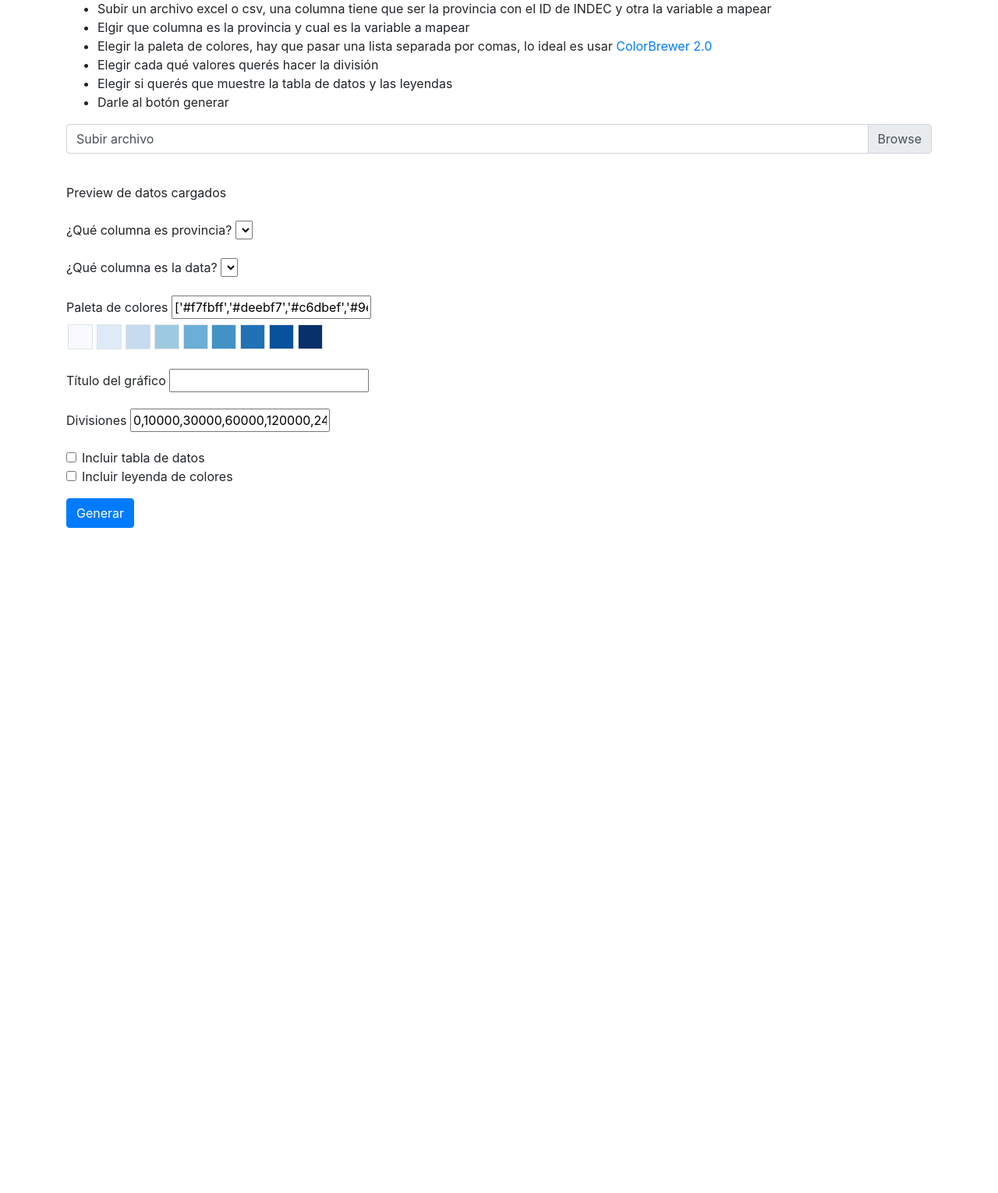
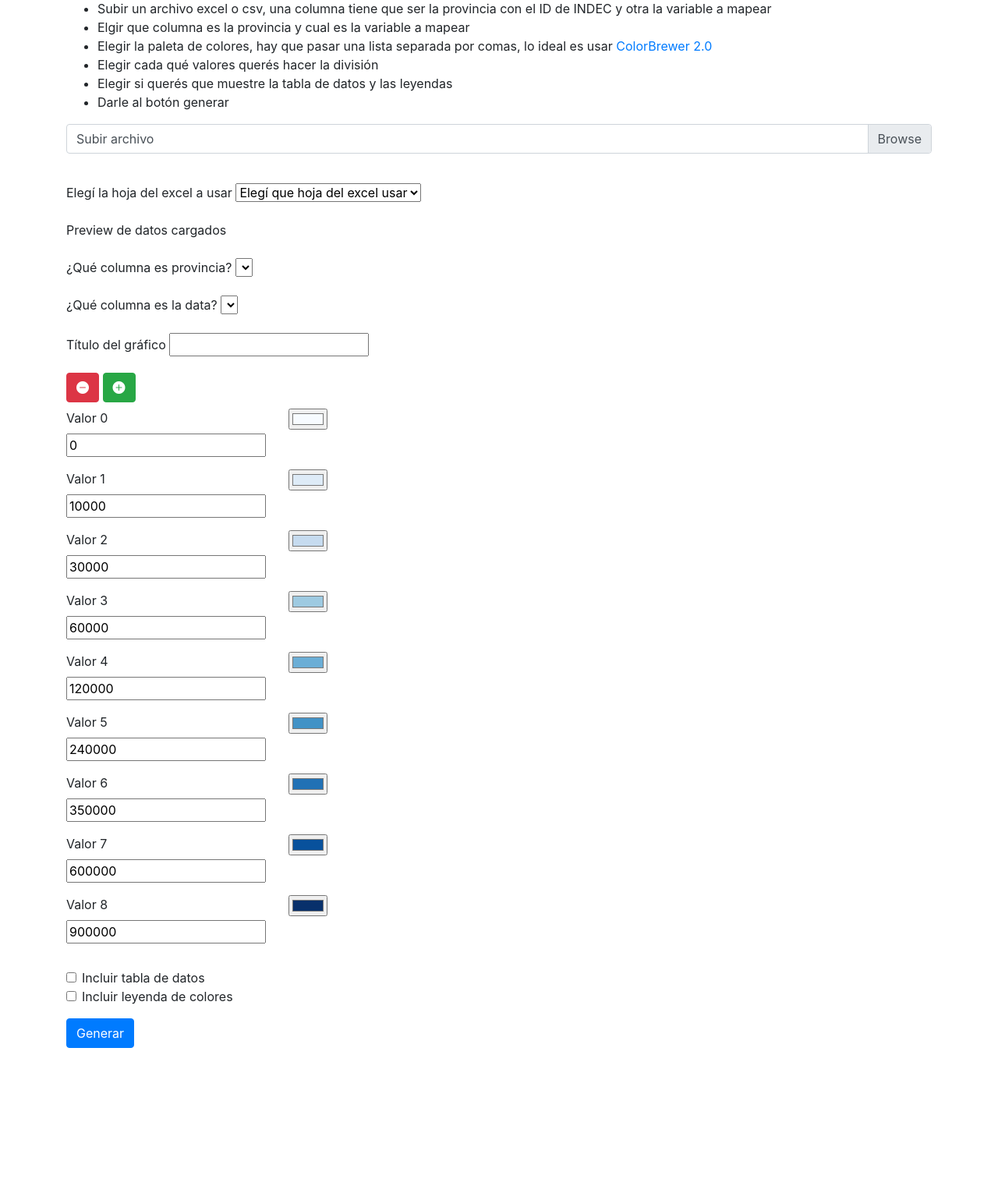
Before and after one commit to baldosa/mapear, a Flask app: page / in a window 1280 px wide. Shown: the part 135-1665 px from the top of the page at 78% size. Before the commit the page ends 906 px from the top, so only its background shows below. Run offline with Flask 2, Linux system fonts and the light colour scheme; lists and menus that the app fills with data are empty; some libraries are stand-ins or nearby versions.

Commit message:
better color picker, sheet selection

```diff
--- a/static/js/loadExcel.js
+++ b/static/js/loadExcel.js
@@ -1,34 +1,28 @@
-// // loaded
-// window.onload = function () {
-//   console.log('Page is loaded');
-// };
-// jsonData
-let jsonData = []
-// get file id
-const fileSelector = document.getElementById('file');
+// globales
+let jsonData = [];
+var workbook = null;
 
-// cuando cargo un archivo lo convierto en json
+// cuando cargo un archivo hago elegir la hoja
+let fileSelector = document.getElementById('file');
 fileSelector.addEventListener('change', (event) => {
+
   var selectedFile = event.target.files[0];
   var reader = new FileReader();
   reader.onload = function (event) {
     var data = event.target.result;
-    var workbook = XLSX.read(data, {
+    workbook = XLSX.read(data, {
       type: 'binary'
     });
+
+    // limpio el select y lo populo
+    let select = document.getElementById('sheet-data');
+    select.innerHTML = '<option>Elegí que hoja del excel usar</option>';
     workbook.SheetNames.forEach(function (sheetName) {
+      let option = document.createElement("option");
+      option.text = sheetName;
+      select.add(option);
+    });
 
-      var XL_row_object = XLSX.utils.sheet_to_row_object_array(workbook.Sheets[sheetName]);
-      var json_object = XL_row_object;
-
-      // lo muestor en la preview
-      output = document.getElementById('preview-data');
-      output.innerHTML = json2Table(json_object);
-      // genero los selects para elegir las cosas
-      choicesFromData(json_object);
-      jsonData = json_object;
-      // console.log('done xls');
-    })
   };
   reader.onerror = function (event) {
     alert("Hubo algún tipo de error con el archivo " + event.target.error.code);
@@ -37,10 +31,34 @@ fileSelector.addEventListener('change', (event) => {
   reader.readAsBinaryString(selectedFile);
 });
 
+// preview de la hoja elegida
+document.getElementById('sheet-data').addEventListener('change', (event) => {
+  // jsonData
+  jsonData = [];
+  // console.log(event)
+  // console.log(workbook)
+  sheetName = document.getElementById('sheet-data').value;
+
+  var XL_row_object = XLSX.utils.sheet_to_row_object_array(workbook.Sheets[sheetName]);
+  var json_object = XL_row_object;
+
+  // lo muestor en la preview
+  output = document.getElementById('preview-data');
+  output.innerHTML = json2Table(json_object);
+  // genero los selects para elegir las cosas
+  choicesFromData(json_object);
+  jsonData = json_object;
+  // console.log(jsonData)
+});
+
+
 // armo 2 selects con los headers del excel para ver que es cada cosa
 function choicesFromData(jsonData) {
   // select de qué es cada cosa
-  const selectHeaders = document.getElementsByClassName('select-headers');
+  let selectHeaders = document.getElementsByClassName('select-headers');
+  Array.from(selectHeaders).forEach((sel) => {
+    sel.innerHTML = '<option>Elegí que columna del excel usar</option>';
+  })
   Object.keys(jsonData[0]).forEach((el) => {
     Array.from(selectHeaders).forEach((sel) => {
       var option = document.createElement("option");
@@ -72,7 +90,7 @@ function json2Table(jsonData) {
     .join("");
 
   //build the table
-  const table = `
+  let table = `
 	<table class="table">
 		<thead>
 			<tr>${headerRow}</tr>
@@ -84,28 +102,6 @@ function json2Table(jsonData) {
 
   return table;
 }
-// color picker
-function changeColors(colorList) {
-  const output = document.getElementById('color-scheme-preview');
-
-  let rows = colorList
-  .map(row => {
-    let box = `<span class="border" style="background-color:${row}"></span>`
-    return `<tr>${box}</tr>`;
-  })
-  .join("");
-
-  output.innerHTML = rows;
-}
-const colorSchemeInput = document.getElementById('color-scheme');
-colorSchemeInput.value = "['#f7fbff','#deebf7','#c6dbef','#9ecae1','#6baed6','#4292c6','#2171b5','#08519c','#08306b']";
-changeColors(['#f7fbff','#deebf7','#c6dbef','#9ecae1','#6baed6','#4292c6','#2171b5','#08519c','#08306b']);
-
-colorSchemeInput.addEventListener('change', (event) => {
-  const colors = event.target.value.replace(/[\[\]']+/g,'').split(',');
-  changeColors(colors);
-
-});
 
 // send data to backend
 form = document.getElementById('form');
@@ -118,19 +114,30 @@ form.addEventListener('submit', (event) => {
   btn.innerHTML = loadingText;
   btn.disabled = true;
 
+  let values = document.querySelectorAll('.values');
+  let arrVals = []
+  values.forEach(userInput => {
+    arrVals.push(userInput.value);
+  });
+  let colors = document.querySelectorAll('.input-color');
+  let colorVals = []
+  colors.forEach(userInput => {
+    colorVals.push(userInput.value);
+  });
+
   formData = {
     data: jsonData,
-    colors: document.getElementById('color-scheme').value.replace(/[\[\]']+/g,'').split(','),
+    colors: colorVals,
     provincia: document.getElementById('select-headers-provincia').value,
     datos: document.getElementById('select-headers-data').value,
     title: document.getElementById('title').value,
-    classification: document.getElementById('classification').value.split(','),
+    classification: arrVals,
     datatable: document.getElementById('datatable').checked,
     legend: document.getElementById('color-legend').checked
-  }
+  };
   // console.log(formData)
   // request options
-  const options = {
+  let options = {
     method: 'POST',
     body: JSON.stringify(formData),
     headers: {
@@ -140,7 +147,14 @@ form.addEventListener('submit', (event) => {
 
   // send post request+
   fetch('/process', options)
-    .then(res => res.text())
+    .then((res) => {
+      console.log(res)
+      if(res.status === 200) {
+        return res.text()
+      }
+      throw new Error('Something went wrong.');
+
+    })
     .then((res) => {
       document.getElementById('output-img')
           .setAttribute(
@@ -156,6 +170,94 @@ form.addEventListener('submit', (event) => {
     .catch((err) => {
       console.log(err)
       alert('Hubo un error, ¿elegiste bien la columna de datos?')
+      btn.innerHTML = 'Generar'
+      btn.disabled = false;
     });
 
 });
+
+
+// color picker
+
+let colorsAndVals = [
+  [0, '#f7fbff'],
+  [10000, '#deebf7'],
+  [30000, '#c6dbef'],
+  [60000, '#9ecae1'],
+  [120000, '#6baed6'],
+  [240000, '#4292c6'],
+  [350000, '#2171b5'],
+  [600000, '#08519c'],
+  [900000, '#08306b']
+];
+
+function makeColorPicker () {
+  // rows de input de valor + color picker
+  let colorDiv = document.getElementById('colors');
+  colorDiv.innerHTML = '';
+  colorsAndVals.forEach(function (el, i) {
+    let colorRow = `
+            <div class="row">
+              <div class="col-3">
+                <div class="form-group">
+                  <label for="val${i}">Valor ${i}</label>
+                  <input type="number" class="values" id="val${i}" value="${el[0]}">
+                </div>
+              </div>
+              <div class="col-3">
+                <div class="color">
+                  <input type="color" class="input-color" value="${el[1]}">
+                  <div class="invalid-feedback">
+                    No es un color válido.
+                  </div>
+                </div>
+              </div>
+            </div>`;
+    colorDiv.insertAdjacentHTML('beforeend', colorRow);
+  });
+};
+
+// // color picker to input
+// document.querySelectorAll('.input-color').forEach(item => {
+//   item.addEventListener('change', event => {
+//     console.log(item)
+//     console.log(event)
+//     item.nextElementSibling.value = event.target.value
+//   });
+// });
+// // input to color picker
+// document.querySelectorAll('.input-color-text').forEach(item => {
+//   item.addEventListener('change', event => {
+//     console.log(item)
+//     console.log(event)
+//     if (/^#[0-9A-F]{6}$/i.test(event.target.value)) {
+//       item.previousElementSibling.value = event.target.value;
+//       item.classList.remove("is-invalid");
+//     } else {
+//       item.classList.add("is-invalid");
+//       item.value = item.previousElementSibling.value;
+//     }
+//   });
+// });
+
+
+// agrego valores
+document.getElementById('more-vals').addEventListener('click', (event) => {
+  event.preventDefault();
+  colorsAndVals.push([colorsAndVals[colorsAndVals.length - 1][0]+1, '#'+Math.floor(Math.random()*16777215).toString(16)]);
+  makeColorPicker();
+});
+
+// quito valores
+document.getElementById('less-vals').addEventListener('click', (event) => {
+  event.preventDefault();
+  if (colorsAndVals.length > 2) {
+    colorsAndVals.pop()
+    makeColorPicker();
+  }
+});
+
+  // loaded doc
+document.addEventListener('DOMContentLoaded', function () {
+    makeColorPicker();
+});
--- a/templates/index.html
+++ b/templates/index.html
@@ -12,6 +12,9 @@
   <!-- Bootstrap core CSS -->
   <link rel="stylesheet" href="https://cdn.jsdelivr.net/npm/bootstrap@4.6.0/dist/css/bootstrap.min.css"
   integrity="sha384-B0vP5xmATw1+K9KRQjQERJvTumQW0nPEzvF6L/Z6nronJ3oUOFUFpCjEUQouq2+l" crossorigin="anonymous">
+  <link rel="stylesheet" href="https://cdn.jsdelivr.net/npm/bootstrap-icons@1.4.0/font/bootstrap-icons.css">
+
+
   <style>
     #color-scheme-preview [class^="border"] {
         display: inline-block;
@@ -69,6 +73,13 @@
       <div class="custom-file">
         <label class="label" for="select-headers"></label>
       </div>
+      <!-- excel sheets -->
+      <div class="form-group">
+        <label for="sheet-data">Elegí la hoja del excel a usar</label>
+        <select id="sheet-data">
+          <option>Elegí que hoja del excel usar</option>
+        </select>
+      </div>
 
       <!-- preview -->
       <div class="form-group">
@@ -85,21 +96,25 @@
         <label for="select-headers-data">¿Qué columna es la data?</label>
         <select id="select-headers-data" class="select-headers"></select>
       </div>
+      <!-- title -->
       <div class="form-group">
-        <label for="color-scheme">Paleta de colores</label>
-        <input id="color-scheme" value=""></input>
-        <div id="color-scheme-preview">
-
+        <label for="title">Título del gráfico</label>
+        <input id="title" value="">
+      </div>
+      <!-- colores y valores -->
+      <div class="form-group">
+        <div id="val-buttons" class="my-2">
+          <a href="" class="btn btn-danger" id="less-vals">
+            <i class="bi bi-dash-circle-fill"></i>
+          </a>
+          <a href="" class="btn btn-success" id="more-vals">
+            <i class="bi bi-plus-circle-fill"></i>
+          </a>
+        </div>
+        <div id="colors">
         </div>
       </div>
-      <div class="form-group">
-        <label for="title">Título del gráfico</label>
-        <input id="title" value=""></input>
-      </div>
-      <div class="form-group">
-        <label for="classification">Divisiones</label>
-        <input id="classification" value="0,10000,30000,60000,120000,240000,350000"></input>
-      </div>
+      <!-- misc -->
       <div class="form-group">
         <div class="form-check">
           <input class="form-check-input" type="checkbox" value="" id="datatable">
@@ -117,8 +132,8 @@
       <button id="submit-btn" type="submit" class="btn btn-primary">Generar</button>
     </form>
     <div id="output" class="mt-2">
-      <a style="visibility:hidden;" download="img.png" href="" id="output-link" class="btn btn-success btn-block">Descargar imagen</a>
-      <img style="visibility:hidden;" id="output-img" src="" alt="Mapa">
+      <a style="visibility:hidden;" download="mapa.png" href="" id="output-link" class="btn btn-success btn-block">Descargar imagen</a>
+      <img style="visibility:hidden;" id="output-img" src="a" alt="Mapa">
 
     </div>
   </main><!-- /.container -->
```
Also changed, not shown: other parts of templates/index.html (+2 -11 lines).
